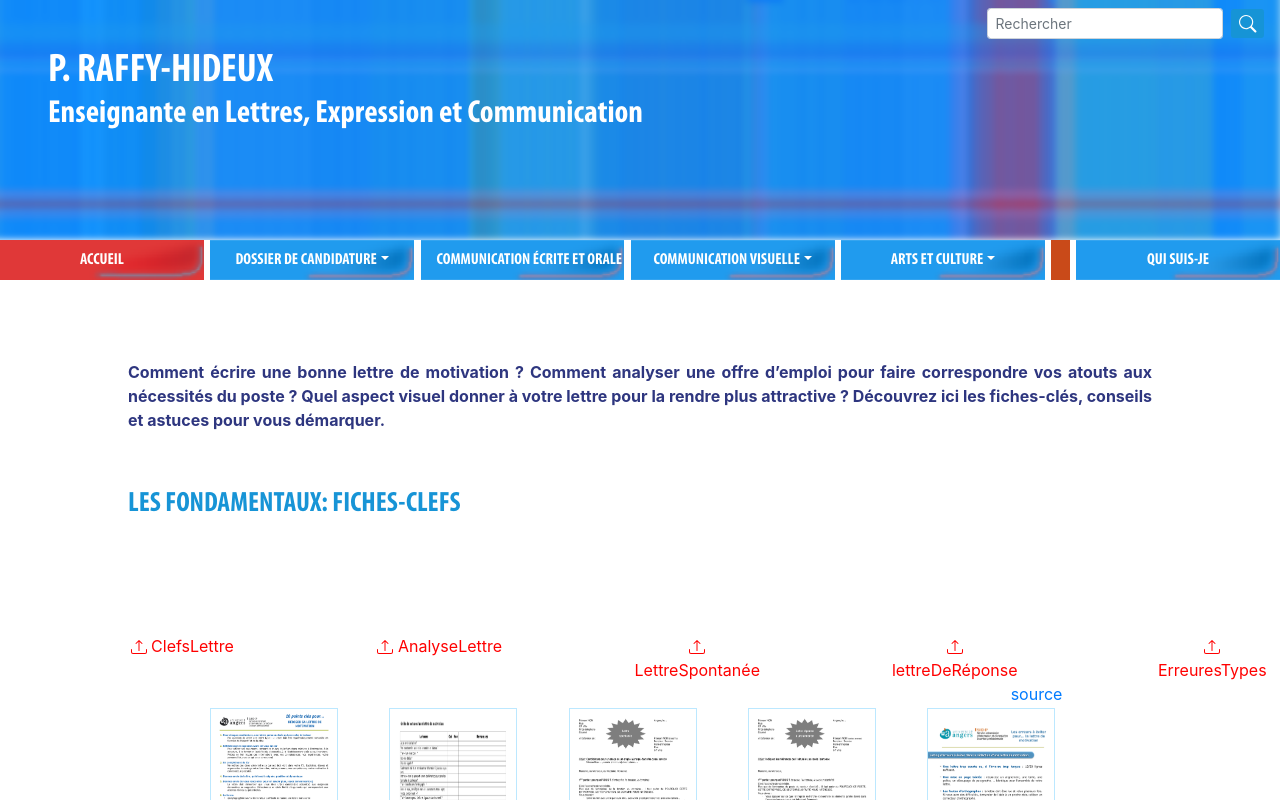
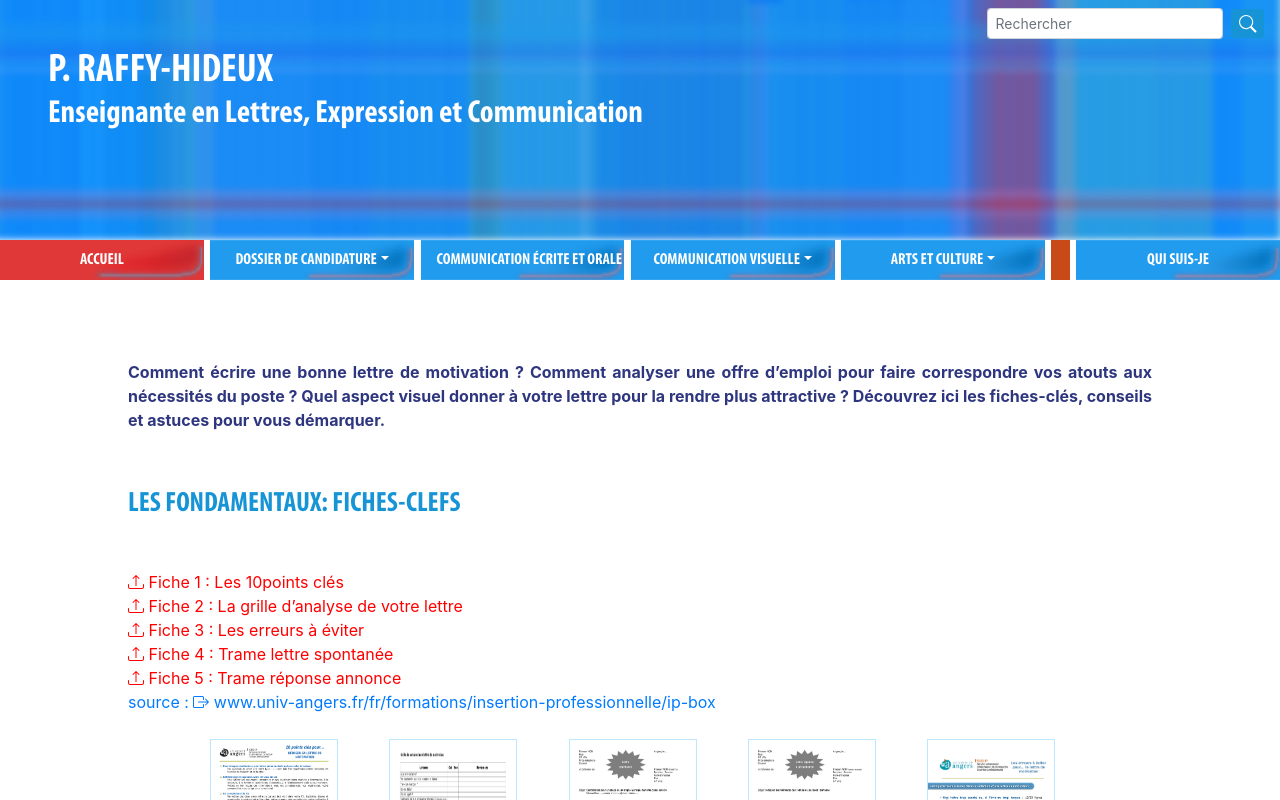
Before and after one commit to severine-Rachel/ec_toolsbox, a Vue app: page /#/LettreMotivation in a window 1280 px wide. Shown: the top 800 px of the page. Built offline with nearby package versions, Linux system fonts and the light colour scheme.

Commit message:
Index_thumbnail

```diff
--- a/src/components/Galery.vue
+++ b/src/components/Galery.vue
@@ -49,8 +49,7 @@ import { Component, Vue, Prop } from "vue-property-decorator";
 import { BIcon, BIconXCircle } from "bootstrap-vue";
 @Component({
   components: {
-    BIcon,
-    BIconXCircle
+    BIcon, BIconXCircle
   }
 })
 export default class Galery extends Vue {
--- /dev/null
+++ b/src/components/Index.vue
@@ -0,0 +1,58 @@
+<template>
+  <div>
+
+    <b-row align-h="center">
+      <b-col
+        cols="5"
+        class="casethumbnail"
+        v-for="indexElement in indexList"
+        :key="indexElement"
+        v-bind:style="{
+          'background-image': 'url(' + indexElement.IndexImage + ')',
+          'background-size': '100% 100%'
+        }"
+      >
+        <a class="wallpaper" v-bind:href="indexElement.IndexId">
+          <h3 class="thumbnailTitle">{{ indexElement.IndexTitle }}</h3>
+        </a>
+      </b-col>
+    </b-row>
+  </div>
+</template>
+
+<style lang="scss">
+
+.wallpaper {
+  text-align: center;
+  text-decoration: none !important;
+
+}
+.casethumbnail {
+  margin: 1%;
+  padding: 5vh 0;
+}
+
+.thumbnailTitle {
+  color: white;
+  transition: font-size 0.5s ease-in-out;
+      &:hover {
+      font-size:190%;
+
+  }
+}
+.thumbnail {
+  width: 100%;
+}
+</style>
+
+<script lang="ts">
+import { Component, Vue, Prop } from "vue-property-decorator";
+@Component({})
+export default class Index extends Vue {
+  @Prop() public readonly indexList!: {
+    IndexTitle: string;
+    IndexId: string;
+    IndexImage: string;
+  }[];
+}
+</script>
--- a/src/components/Menu.vue
+++ b/src/components/Menu.vue
@@ -99,6 +99,7 @@
   width: 15.5vw;
   font-family: Myriad;
   text-align: center;
+
   &:hover {
     background-image: url("../assets/basic-Graph/buttonhover.png");
     background-size: 100% 100%;
@@ -122,6 +123,7 @@
   width: 15.8vw;
   text-align: center;
   color: #2e367f;
+
   &:hover {
     background-color: red;
   }
--- a/src/views/Appfile/CV.vue
+++ b/src/views/Appfile/CV.vue
@@ -12,38 +12,37 @@
         CV.
       </strong>
     </p>
-    <h3>
-      LES FONDAMENTAUX : FICHES CLEFS
+    <!--<Index v-bind:index-list="indexCV"></Index>-->
+
+    <h3 id="keysCV">
+      LES FONDAMENTAUX : FICHES-CLÉS
     </h3>
-    <Pdf  v-bind:galery-pdf="pdfCV"></Pdf>
+    <Pdf v-bind:galery-pdf="pdfCV"></Pdf>
 
     <a
       id="cv-galery"
-      href="https://www.univ-angers.fr/fr/formations/insertion-professionnelle/ip-box"
+      href="https://www.univ-angers.fr/fr/formations/insertion-professionnelle/ip-box/cv.html"
       target="_blank"
     >
       source:
-      <b-icon
-            icon="box-arrow-right"
-          ></b-icon
-        >
-         www.univ-angers.fr/fr/formations/insertion-professionnelle/ip-box
+      <b-icon icon="box-arrow-right"></b-icon>
+      www.univ-angers.fr/fr/formations/insertion-professionnelle/ip-box
     </a>
 
     <Galery v-bind:galery-picture="galeryCV"></Galery>
 
     <div>
-      <h3>
+      <h3 id="tipsCV">
         CONSEILS ET ASTUCES
       </h3>
 
-      <h3>
+      <h3 id="exampleCV">
         EXEMPLES DE CV (IUT)
       </h3>
 
       <Galery v-bind:galery-picture="CVIUT"></Galery>
 
-      <h3>
+      <h3 id="toolCV">
         OUTILS D'AIDE À LA CONCEPTION DE CV
       </h3>
 
@@ -96,7 +95,7 @@
           ></b-icon
         ></a>
       </p>
-      <h3>
+      <h3 id="videoCV">
         LE CV VIDÉO
       </h3>
       <p>
@@ -115,7 +114,7 @@
           Exemples de CV vidéo:
         </strong>
       </p>
-      <h3>
+      <h3 id="go-furtherCV">
         POUR ALLER PLUS LOIN !
       </h3>
       <p>
@@ -135,8 +134,7 @@
 
 <style lang="scss">
 #cv-galery {
-  margin-left:10%;
-
+  margin-left: 10%;
 }
 .Help_Builder {
   width: 10vw;
@@ -150,22 +148,53 @@
 import { Component, Vue } from "vue-property-decorator";
 import Header from "@/components/Header.vue";
 import Menu from "@/components/Menu.vue";
+//import Index from "@/components/Index.vue";
 import Pdf from "@/components/Pdf.vue"
 import Galery from "@/components/Galery.vue";
 import Footer from "@/components/Footer.vue";
 import { BIcon,  BIconBoxArrowRight } from "bootstrap-vue";
 @Component({
   components: {
-    Header,
-    Menu,
-    Pdf,
-    Galery,
-    BIcon,
-    BIconBoxArrowRight,
+    Header, Menu,
+    //Index,
+    Pdf, Galery,
+    BIcon, BIconBoxArrowRight,
     Footer
   }
 })
 export default class CV extends Vue {
+  public indexCV= [
+    {
+    IndexTitle:  "LES FONDAMENTAUX : FICHES-CLÉS",
+    IndexId: "#keysCV",
+    IndexImage: "/thumbail.png"
+    },
+    {
+    IndexTitle: "CONSEILS ET ASTUCES",
+    IndexId: "#tipsCV",
+    IndexImage:"/thumbail.png"
+    },
+    {
+    IndexTitle: "EXEMPLES DE CV (IUT)",
+    IndexId: "#exampleCV",
+    IndexImage:"/thumbail.png"
+    },
+    {
+    IndexTitle: "OUTILS D'AIDE À LA CONCEPTION DE CV",
+    IndexId: "#toolCV",
+    IndexImage:"/thumbail.png"
+    },
+    {
+    IndexTitle:"LE CV VIDÉO" ,
+    IndexId: "#videoCV",
+    IndexImage:"/thumbail.png"
+    },
+    {
+    IndexTitle: "POUR ALLER PLUS LOIN !",
+    IndexId: "#go-furtherCV",
+    IndexImage:"/thumbail.png"
+    }
+  ]
   public galeryCV: string[] = [
     "/picture_cv/fundamentals_CV_Keys.png",
     "/picture_cv/fundamentals_CV_Grid.png",
--- a/src/views/Appfile/Interview.vue
+++ b/src/views/Appfile/Interview.vue
@@ -32,53 +32,20 @@
       1 heure pour convaincre.
     </p>
 
+    <Pdf  v-bind:galery-pdf="pdfInterview"></Pdf>
 
 
-    <b-row class="justify-content-md-center">
-      <a
-        href="/pdf_interview/fundamentals_Interview_Keys.pdf"
-        class="fundamentals-pdf"
-        download="10PointsClesEntretien"
-      >
-        <b-icon icon="upload"></b-icon>ClefsEntretien</a
-      >
-      <a
-        href="/pdf_interview/fundamentals_Interview_Grid.pdf"
-        class="fundamentals-pdf"
-        download="grilleAnalyseEntretien"
-      >
-        <b-icon icon="upload"></b-icon> AnalyseEntretien</a
-      >
-      <a
-        href="/pdf_interview/fundamental_Interview_Question.pdf"
-        class="fundamentals-pdf"
-        download="Question1Entretien"
-      >
-        <b-icon icon="upload"></b-icon> Question1</a
-      >
-
-      <a
-        href="/pdf_interview/fundamental_Interview_Question2.pdf"
-        class="fundamentals-pdf"
-        download="Question2Entretien"
-      >
-        <b-icon icon="upload"></b-icon> Question2</a
-      >
-      <a
-        href="/pdf_interview/fundamental_Interview_What'sit.pdf"
-        class="fundamentals-pdf"
-        download="Qu'estcequ'unEntretien"
-      >
-        <b-icon icon="upload"></b-icon> Définition</a
-      >
-    </b-row>
 
     <a
       id="interview-galery"
       href="https://www.univ-angers.fr/fr/formations/insertion-professionnelle/ip-box/entretien-de-recrutement.html?search-keywords=entretien+recrutement"
       target="_blank"
     >
-      source
+      source : <b-icon
+            icon="box-arrow-right"
+          ></b-icon
+        >
+         www.univ-angers.fr/fr/formations/insertion-professionnelle/ip-box
     </a>
 
     <Galery v-bind:galery-picture="galeryInterview"></Galery>
@@ -154,8 +121,7 @@
 
 <style lang="scss">
 #interview-galery {
-  position: absolute;
-  right: 17vw;
+  margin-left:10%;
 }
 #book-Com{
     width: 30vw;
@@ -173,28 +139,57 @@ import { Component, Vue } from "vue-property-decorator";
 import Header from "@/components/Header.vue";
 import Menu from "@/components/Menu.vue";
 import Galery from "@/components/Galery.vue";
+import Pdf from "@/components/Pdf.vue";
 import Footer from "@/components/Footer.vue";
-import { BIcon, BIconUpload, BIconBoxArrowRight } from "bootstrap-vue";
+import { BIcon,  BIconBoxArrowRight } from "bootstrap-vue";
 @Component({
   components: {
     Header,
     Menu,
     Galery,
+    Pdf,
     BIcon,
-    BIconUpload,
+
     BIconBoxArrowRight,
     Footer
   }
 })
 export default class Interview extends Vue {
   public galeryInterview: string[] = [
+    "/picture_interview/fundamentals_Interview_What'sit.png",
     "/picture_interview/fundamentals_Interview_Keys.png",
-    "/picture_interview/fundamentals_Interview_Grid.png",
     "/picture_interview/fundamentals_Interview_Question.png",
+    "/picture_interview/fundamentals_Interview_Question2.png",
+    "/picture_interview/fundamentals_Interview_Grid.png"
+  ];
+  public pdfInterview= [
+     {
+      pdfLink:"/pdf_interview/fundamental_Interview_What'sit.pdf",
+      pdfDownload:"Qu'est-ce-qu'un-entretien?",
+      TxtPdf:"Fiche 1 : Qu’est-ce qu’un entretien ? "
+    },
+      {
+      pdfLink: "/pdf_interview/fundamentals_Interview_Keys.pdf",
+      pdfDownload:"10PointsClésEntretien",
+      TxtPdf:"Fiche 2 : Les 10 points clés de l’entretien"
+    },
+      {
+      pdfLink:"/pdf_interview/fundamental_Interview_Question.pdf",
+      pdfDownload:"QuestionType1Entretien",
+      TxtPdf:"Fiche 3 : Les questions types 1"
+    },
+      {
+      pdfLink:"/pdf_interview/fundamental_Interview_Question2.pdf",
+      pdfDownload:"QuestionType2Entretien",
+      TxtPdf:"Fiche 4 : Les questions types 2"
+    },
+      {
+      pdfLink:"/pdf_interview/fundamentals_Interview_Grid.pdf",
+      pdfDownload:"GrilleAnalyseEntretien",
+      TxtPdf:"Fiche 5 : Grille d’analyse recruteur"
+    }
 
-    "/picture_interview/fundamentals_Interview_Question2.png",
-    "/picture_interview/fundamentals_Interview_What'sit.png"
-  ];
+  ]
 
 }
 </script>
--- a/src/views/Appfile/Letter.vue
+++ b/src/views/Appfile/Letter.vue
@@ -17,51 +17,18 @@
       LES FONDAMENTAUX: FICHES-CLEFS
     </h3>
 
-    <b-row class="justify-content-md-center">
-      <a
-        href="/pdf_letter/fundamentals_Letter_Keys.pdf"
-        class="fundamentals-pdf"
-        download="10PointsCleslettés"
-      >
-        <b-icon icon="upload"></b-icon> ClefsLettre</a
-      >
-      <a
-        href="/pdf_letter/fundamentals_letter_Grid.pdf"
-        class="fundamentals-pdf"
-        download="grilleAnalyselettre"
-      >
-        <b-icon icon="upload"></b-icon> AnalyseLettre</a
-      >
-      <a
-        href="/pdf_letter/fundamentals_letter_Spontaneous.pdf"
-        class="fundamentals-pdf"
-        download="LettreSpontanée"
-      >
-        <b-icon icon="upload"></b-icon> LettreSpontanée</a
-      >
-
-      <a
-        href="/pdf_letter/fundamentals_letter_Answer.pdf"
-        class="fundamentals-pdf"
-        download="lettreDeRéponse"
-      >
-        <b-icon icon="upload"></b-icon> lettreDeRéponse</a
-      >
-      <a
-        href="/pdf_letter/fundamentals_letter_Mistakes.pdf"
-        class="fundamentals-pdf"
-        download="Erreursfréquenteslettre"
-      >
-        <b-icon icon="upload"></b-icon> ErreuresTypes</a
-      >
-    </b-row>
+    <Pdf v-bind:galery-pdf="pdfLetter"></Pdf>
 
     <a
       id="letter-galery"
       href="https://www.univ-angers.fr/fr/formations/insertion-professionnelle/ip-box/lettre-de-motivation.html"
       target="_blank"
     >
-      source
+      source : <b-icon
+            icon="box-arrow-right"
+          ></b-icon
+        >
+         www.univ-angers.fr/fr/formations/insertion-professionnelle/ip-box
     </a>
 
     <Galery v-bind:galery-picture="galeryLetter"></Galery>
@@ -102,8 +69,7 @@
 
 <style lang="scss">
 #letter-galery {
-  position: absolute;
-  right: 17vw;
+  margin-left: 10%;
 }
 .Help_Builder{
   width:10vw;
@@ -119,15 +85,17 @@ import { Component, Vue } from "vue-property-decorator";
 import Header from "@/components/Header.vue";
 import Menu from "@/components/Menu.vue";
 import Galery from "@/components/Galery.vue";
+import Pdf from "@/components/Pdf.vue";
 import Footer from "@/components/Footer.vue";
-import { BIcon, BIconUpload, BIconBoxArrowRight } from "bootstrap-vue";
+import { BIcon, BIconBoxArrowRight } from "bootstrap-vue";
 @Component({
   components: {
     Header,
     Menu,
     Galery,
+    Pdf,
     BIcon,
-    BIconUpload,
+
     BIconBoxArrowRight,
     Footer
   }
@@ -141,5 +109,34 @@ export default class Letter extends Vue {
     "/picture_letter/fundamentals_Letter_Answer.png",
     "/picture_letter/fundamentals_Letter_Mistakes.png"
   ];
+  public pdfLetter= [
+     {
+      pdfLink:"/pdf_letter/fundamentals_Letter_Keys.pdf",
+      pdfDownload:"10PointsClésLettre",
+      TxtPdf:"Fiche 1 : Les 10points clés "
+    },
+      {
+      pdfLink: "/pdf_letter/fundamentals_letter_Grid.pdf",
+      pdfDownload:"GrilleAnalyseLettre",
+      TxtPdf:"Fiche 2 : La grille d’analyse de votre lettre"
+    },
+      {
+      pdfLink:"/pdf_letter/fundamentals_letter_Mistakes.pdf",
+      pdfDownload:"ErreursLettre",
+      TxtPdf:"Fiche 3 : Les erreurs à éviter"
+    },
+      {
+      pdfLink:"/pdf_letter/fundamentals_letter_Spontaneous.pdf",
+      pdfDownload:"lettreSpontanée",
+      TxtPdf:"Fiche 4 : Trame lettre spontanée"
+    },
+      {
+      pdfLink:"/pdf_letter/fundamentals_letter_Answer.pdf",
+      pdfDownload:"LettreRéponseAnnonce",
+      TxtPdf:"Fiche 5 : Trame réponse annonce"
+    }
+
+  ]
+
 }
 </script>
--- a/src/views/Home/HomeBanner.vue
+++ b/src/views/Home/HomeBanner.vue
@@ -1,6 +1,7 @@
 <template>
   <img id="band" src="../../assets/basic-Graph/band.png">
 </template>
+
 <style >
 
   #band{
```
Also changed, not shown: src/components/Pdf.vue (+3 -25 lines), public/thumbail.png (added), 1 other file (tests, documents, lock files or other folders).
